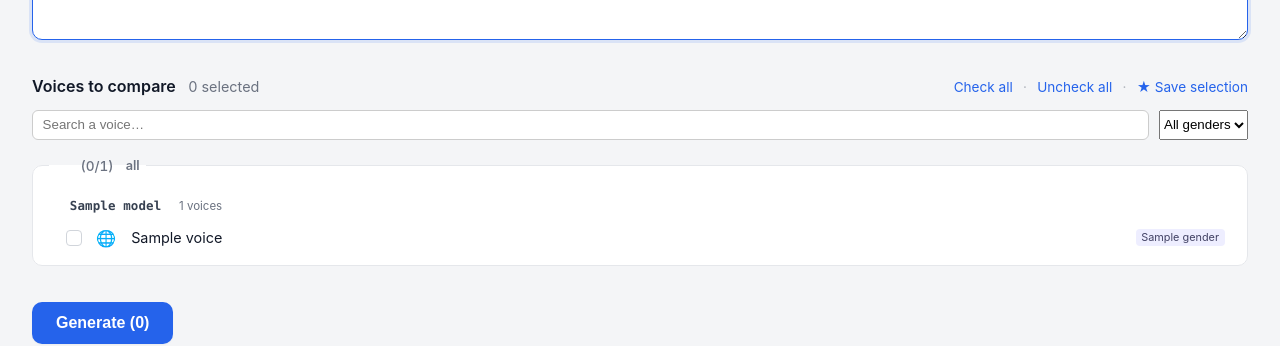
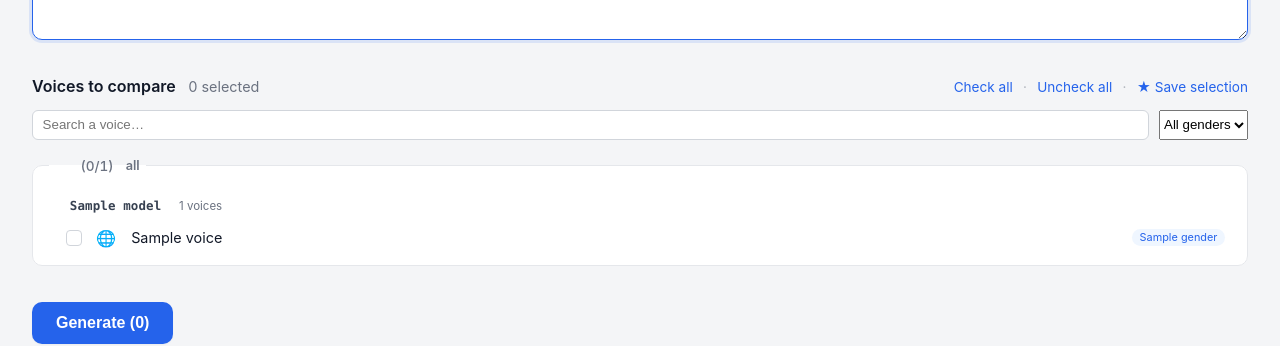
Before and after one commit to AcudoDev/tts-box, a FastAPI app: template app/templates/index.html in a window 1280 px wide. Shown: the part 291-637 px from the top of the page. Run offline with FastAPI, Linux system fonts and the light colour scheme; the template is opened without the code that fills it: most values are stand-ins (such as "Sample title", 1, 10 or a date in 2020); some libraries are stand-ins or nearby versions.

Commit message:
refactor(ui): tokens, viewport/color-scheme meta, de-hardcode colors
Co-Authored-By: Claude Opus 4.8 <noreply@anthropic.com>

```diff
--- a/app/static/style.css
+++ b/app/static/style.css
@@ -1,30 +1,103 @@
+/* =====================================================================
+   Design tokens — two layers
+   Layer 1: primitives (raw color ramps + space/type/radius/motion scales)
+   Layer 2: semantic role tokens that map onto the primitives.
+   Phase 0 is pure plumbing: the LIGHT theme renders identically to before.
+   The final LIGHT/DARK palettes + theme-switch mechanism arrive in Phase 1.
+   ===================================================================== */
 :root {
-  --bg: #f4f5f7;
-  --surface: #ffffff;
-  --surface-2: #fafbfc;
-  --fg: #111827;
-  --fg-soft: #374151;
-  --muted: #6b7280;
-  --border: #e5e7eb;
-  --border-strong: #d1d5db;
-  --accent: #2563eb;
-  --accent-hover: #1d4ed8;
-  --error: #dc2626;
-  --error-bg: #fef2f2;
-  --ok: #059669;
-  --ok-bg: #ecfdf5;
-  --shadow-sm: 0 1px 2px rgba(0,0,0,0.04);
-  --shadow: 0 1px 3px rgba(0,0,0,0.06), 0 1px 2px rgba(0,0,0,0.04);
-  --shadow-lg: 0 4px 12px rgba(0,0,0,0.06), 0 2px 4px rgba(0,0,0,0.04);
+  /* ── Layer 1 · primitive color ramps ──────────────────────────── */
+  /* Neutral ramp (gray) — current light surfaces/ink. */
+  --neutral-0: #ffffff;
+  --neutral-25: #fafbfc;
+  --neutral-50: #f4f5f7;
+  --neutral-200: #e5e7eb;
+  --neutral-300: #d1d5db;
+  --neutral-500: #6b7280;
+  --neutral-700: #374151;
+  --neutral-900: #111827;
+
+  /* Accent ramp. */
+  --accent-500: #2563eb;
+  --accent-600: #1d4ed8;
+  --accent-50: #eff6ff;
+
+  /* State ramps. */
+  --green-50: #ecfdf5;
+  --green-600: #059669;
+  --red-50: #fef2f2;
+  --red-600: #dc2626;
+
+  /* Alpha primitives (elevation + hairlines). */
+  --shadow-color: 0deg 0% 0%;
+  --flag-ring-color: rgba(0, 0, 0, 0.1);
+
+  /* ── Layer 1 · type scale ─────────────────────────────────────── */
+  --font-sans: 'Inter', -apple-system, BlinkMacSystemFont, 'Segoe UI', system-ui, sans-serif;
+  --font-mono: 'JetBrains Mono', ui-monospace, 'SF Mono', Menlo, Consolas, monospace;
+  --fs-xs: 0.72rem;
+  --fs-sm: 0.82rem;
+  --fs-base: 0.9rem;
+  --fs-md: 1rem;
+  --fs-lg: 1.15rem;
+  --fs-xl: 1.4rem;
+  --fw-regular: 400;
+  --fw-medium: 500;
+  --fw-semibold: 600;
+  --fw-bold: 700;
+
+  /* ── Layer 1 · spacing scale ──────────────────────────────────── */
+  --space-1: 0.25rem;
+  --space-2: 0.5rem;
+  --space-3: 0.75rem;
+  --space-4: 1rem;
+  --space-5: 1.5rem;
+  --space-6: 2rem;
+
+  /* ── Layer 1 · radius scale ───────────────────────────────────── */
+  --radius-sm: 6px;
   --radius: 10px;
-  --radius-sm: 6px;
-  --provider-color: #6b7280; /* default; overridden per fieldset */
+  --radius-lg: 14px;
+  --radius-pill: 999px;
+
+  /* ── Layer 1 · motion ─────────────────────────────────────────── */
+  --motion-fast: 80ms;
+  --motion: 120ms;
+  --motion-slow: 200ms;
+
+  /* ── Layer 1 · layout ─────────────────────────────────────────── */
+  --gutter: var(--space-4); /* 1rem mobile → 1.5rem @600 → 2rem @960 */
+
+  /* ── Layer 2 · semantic role tokens ───────────────────────────── */
+  --bg: var(--neutral-50);
+  --surface: var(--neutral-0);
+  --surface-2: var(--neutral-25);
+  --fg: var(--neutral-900);
+  --fg-soft: var(--neutral-700);
+  --muted: var(--neutral-500);
+  --border: var(--neutral-200);
+  --border-strong: var(--neutral-300);
+  --accent: var(--accent-500);
+  --accent-hover: var(--accent-600);
+  --accent-soft: var(--accent-50);
+  --error: var(--red-600);
+  --error-bg: var(--red-50);
+  --ok: var(--green-600);
+  --ok-bg: var(--green-50);
+  --ring: color-mix(in srgb, var(--accent) 35%, transparent);
+  --flag-ring: var(--flag-ring-color);
+
+  --shadow-sm: 0 1px 2px hsl(var(--shadow-color) / 0.04);
+  --shadow: 0 1px 3px hsl(var(--shadow-color) / 0.06), 0 1px 2px hsl(var(--shadow-color) / 0.04);
+  --shadow-lg: 0 4px 12px hsl(var(--shadow-color) / 0.06), 0 2px 4px hsl(var(--shadow-color) / 0.04);
+
+  --provider-color: var(--neutral-500); /* default; overridden per fieldset */
 }
 
 * { box-sizing: border-box; }
 
 body {
-  font-family: -apple-system, BlinkMacSystemFont, "Segoe UI", system-ui, sans-serif;
+  font-family: var(--font-sans);
   background: var(--bg);
   color: var(--fg);
   margin: 0;
@@ -84,7 +157,7 @@ textarea {
 textarea:focus {
   outline: none;
   border-color: var(--accent);
-  box-shadow: 0 0 0 3px rgba(37,99,235,0.12);
+  box-shadow: 0 0 0 3px color-mix(in srgb, var(--accent) 12%, transparent);
 }
 
 /* ── Voices header (title + actions) ────────────────── */
@@ -357,12 +430,11 @@ label.preset input[type="checkbox"]:disabled {
 .lang-row { display: flex; align-items: center; gap: .6rem; margin-bottom: 1rem; }
 .lang-row select { padding: .35rem .5rem; border-radius: 6px; }
 .voices-toolbar { display: flex; gap: .6rem; margin: .5rem 0 1rem; }
-.voices-toolbar input[type="search"] { flex: 1; padding: .4rem .6rem; border-radius: 6px; border: 1px solid #ccc; }
-.tag { font-size: .68rem; padding: .05rem .35rem; border-radius: 4px; margin-left: .3rem; vertical-align: middle; }
-.tag-gender { background: #eef; color: #446; }
-.tag-ml { background: #efe; color: #363; }
-.empty-hint { color: #888; font-style: italic; padding: 1rem 0; }
+.voices-toolbar input[type="search"] { flex: 1; padding: .4rem .6rem; border-radius: var(--radius-sm); border: 1px solid var(--border-strong); }
+.tag { font-size: .68rem; padding: .05rem .45rem; border-radius: var(--radius-pill); margin-left: .3rem; vertical-align: middle; }
+.tag-gender { background: var(--accent-soft); color: var(--accent); }
+.empty-hint { color: var(--muted); font-style: italic; padding: 1rem 0; }
 .flag { margin: 0 .4rem 0 .15rem; flex: 0 0 auto; }
-.fi.flag { width: 1.3em; height: .95em; border-radius: 2px; box-shadow: 0 0 0 1px rgba(0, 0, 0, .1); vertical-align: -.08em; }
+.fi.flag { width: 1.3em; height: .95em; border-radius: 2px; box-shadow: 0 0 0 1px var(--flag-ring); vertical-align: -.08em; }
 .flag-globe { font-size: 1rem; line-height: 1; }
 .lang-row select { font-size: .95rem; }
--- a/app/templates/index.html
+++ b/app/templates/index.html
@@ -2,6 +2,8 @@
 <html lang="en">
 <head>
   <meta charset="utf-8" />
+  <meta name="viewport" content="width=device-width, initial-scale=1, viewport-fit=cover" />
+  <meta name="color-scheme" content="light dark" />
   <title>TTS Box</title>
   <!-- flag-icons (lipis) — MIT licensed SVG country flags, render on every OS incl. Windows -->
   <link rel="stylesheet" href="https://cdn.jsdelivr.net/npm/flag-icons@7/css/flag-icons.min.css" />
```
